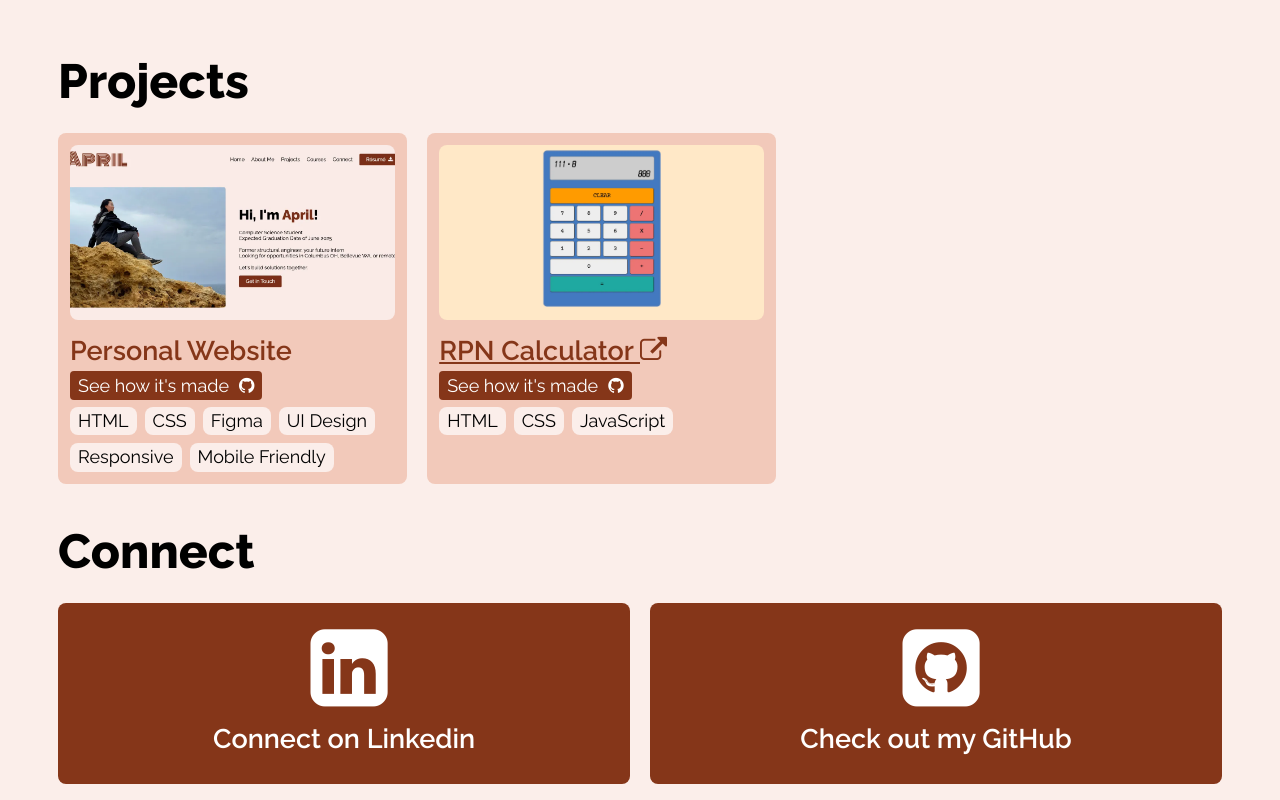
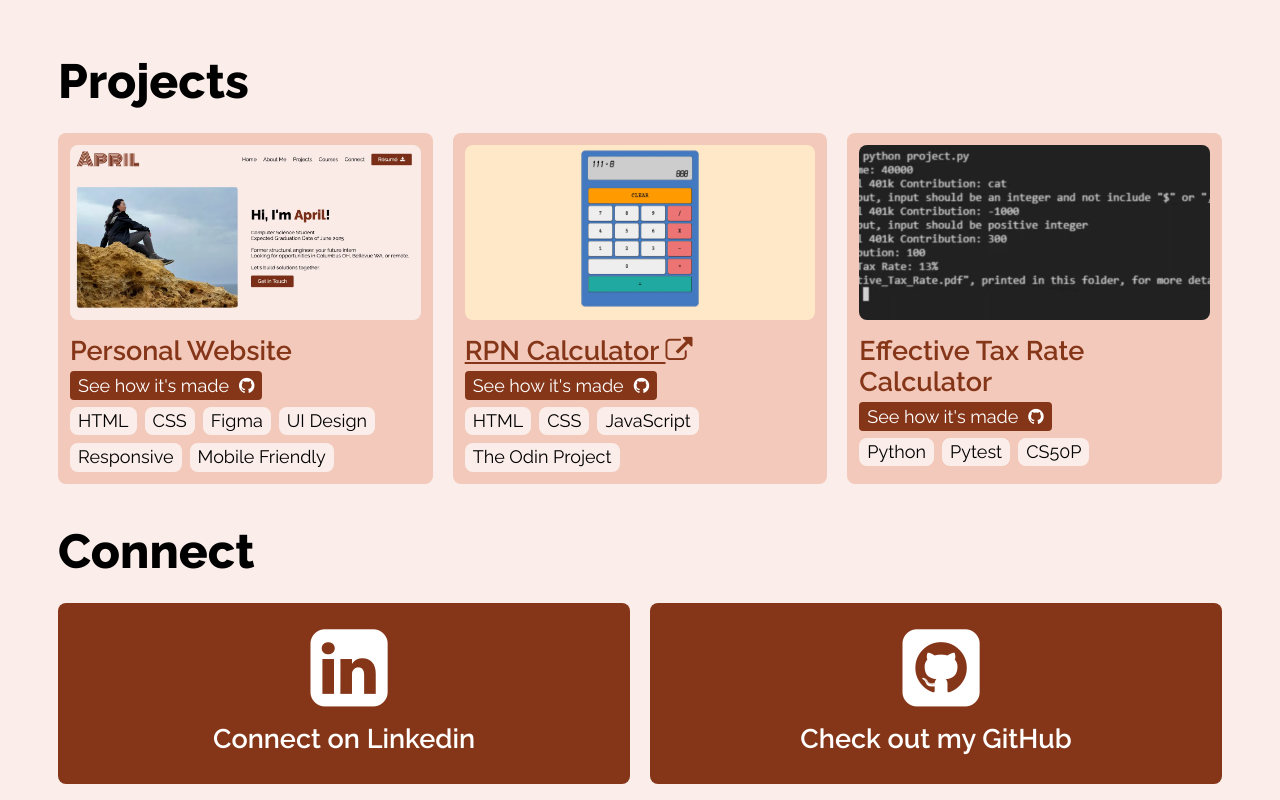
Before and after one commit to xiaolongbytes/xiaolongbytes.github.io, a website: page index.html in a window 1280 px wide. Shown: the part 1040-1840 px from the top of the page. Drawn offline with Linux system fonts and the light colour scheme.

Commit message:
Added CS50P final project card

```diff
--- a/index.html
+++ b/index.html
@@ -88,7 +88,15 @@
                     <h2 class="primary-color"><a href="https://xiaolongbytes.github.io/odin-calculator/" target="_blank">RPN Calculator <i class="fa fa-external-link" aria-hidden="true"></a></i></h2>
                     <a class="button" href="https://github.com/xiaolongbytes/odin-calculator" target="_blank">See how it's made<i class="fa fa-github" aria-hidden="true"></i></a>
                     <div class="tags">
-                    <div class="tag">HTML</div><div class="tag">CSS</div><div class="tag">JavaScript</div>
+                    <div class="tag">HTML</div><div class="tag">CSS</div><div class="tag">JavaScript</div><div class="tag">The Odin Project</div>
+                    </div>
+                </div>
+                <div class="project-card">
+                    <img src="./assets/CS50P Final Project.webp" alt="Effective Tax Rate Calculator preview" loading="lazy">
+                    <h2 class="primary-color">Effective Tax Rate Calculator</h2>
+                    <a class="button" href="https://github.com/xiaolongbytes/CS50P_FinalProject" target="_blank">See how it's made<i class="fa fa-github" aria-hidden="true"></i></a>
+                    <div class="tags">
+                    <div class="tag">Python</div><div class="tag">Pytest</div><div class="tag">CS50P</div>
                     </div>
                 </div>
             </div>
--- a/style.css
+++ b/style.css
@@ -520,10 +520,11 @@ img {
   flex: 1 1 0px;
   background-color: var(--secondary);
   border-radius: var(--picture-border-radii);
-  max-width: 30%;
+  max-width: 50%;
   min-width: 250px;
   padding: 12px;
   flex-wrap: wrap;
+  justify-content: space-between;
 }
 
 button.project-card {
```
Also changed, not shown: assets/CS50P Final Project.webp (added).
